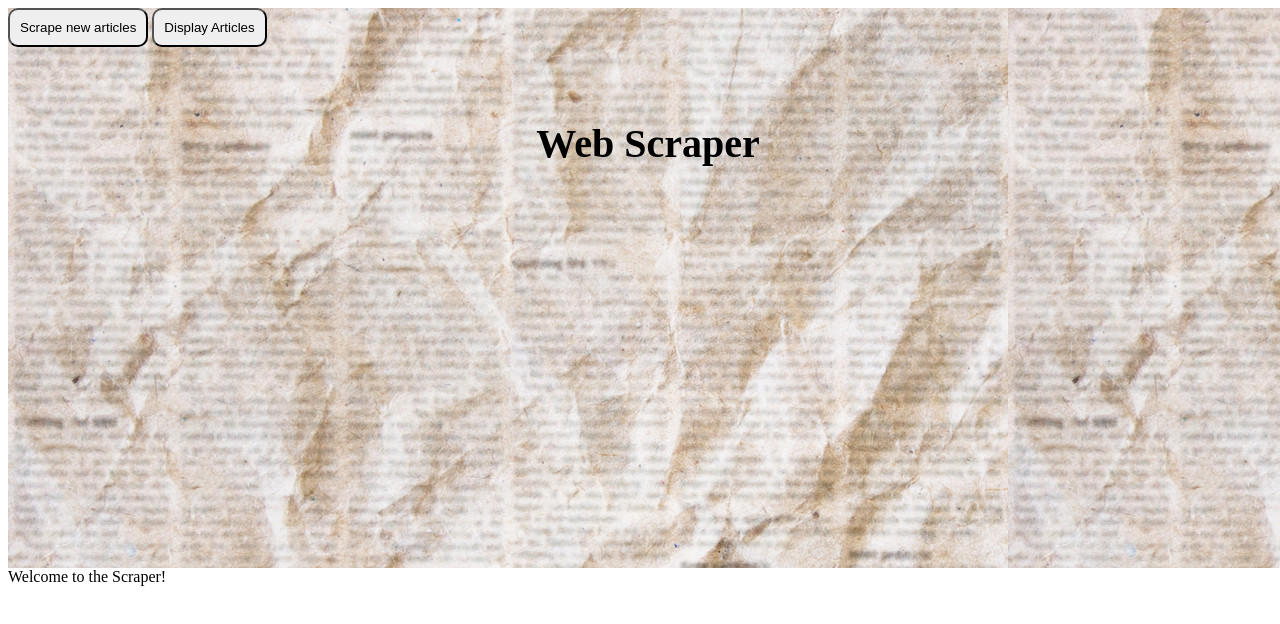
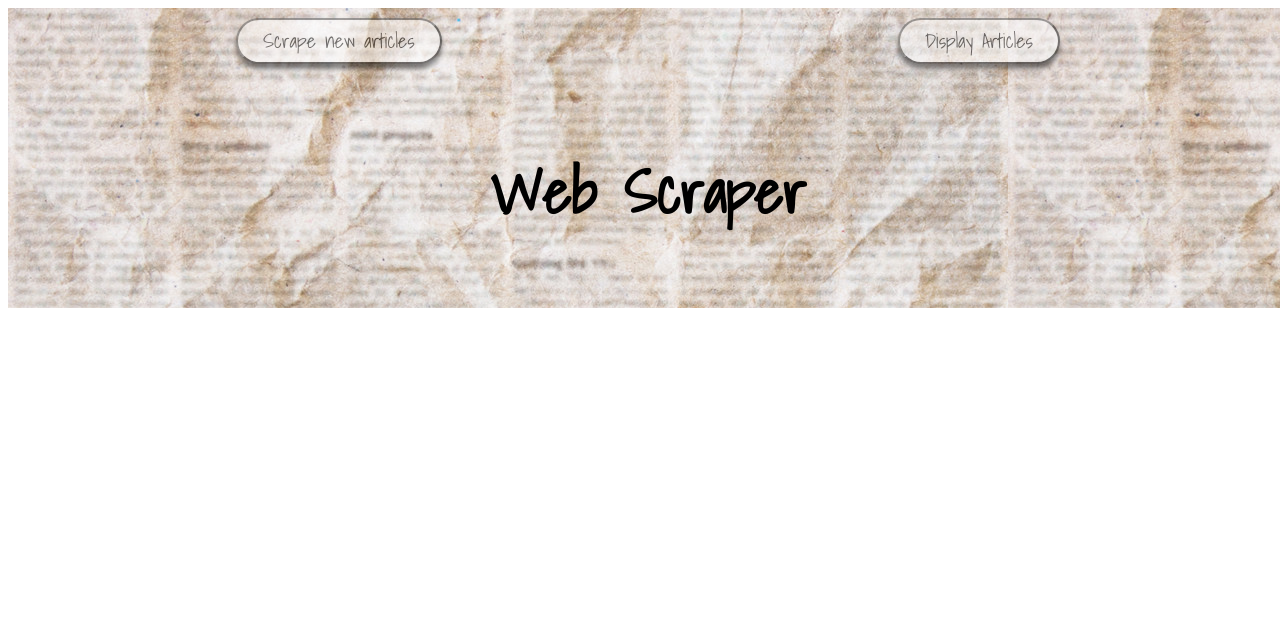
Before and after one commit to kayjlou/TheScraper, a website: page public/index.html in a window 1280 px wide. Drawn offline with Linux system fonts and the light colour scheme.

Commit message:
added button styles

```diff
--- a/public/assets/css/styles.css
+++ b/public/assets/css/styles.css
@@ -11,10 +11,11 @@ body {
 }
 
 .header {
+  font-family: 'Shadows Into Light', cursive;
   display: inline-block;
   width: 100%;
   margin-top: 0;
-  height: 70vh;
+  height: 300px;
   background-image: url("../images/newspaper.jpg");
   background-color: #cccccc;
 }
@@ -22,26 +23,32 @@ body {
 h4 {
   text-align: center;
   color: black;
-  font-size: 40px;
-  padding: 20px;
+  font-size: 60px;
+  /* padding-top: 5px; */
 }
 
-#scrape, #display {
-  display: inline-block;
-  text-align: right;
-  padding: 10px;
-  border-radius: 10px;
-  -webkit-border-radius: 10px;
-  -moz-border-radius: 10px;
-  -ms-border-radius: 10px;
-  -o-border-radius: 10px;
+.buttons {
+  padding-top: 10px;
+  display: flex;
+  justify-content: space-around;
 }
 
-/* .nav-img {
-  height: 50px;
-  margin-left: 10px;
+.button {
+  font-family: 'Shadows Into Light', cursive;
+  opacity: 0.5;
+  background: white;
+  border-radius: 100px;
+  padding: 5px 25px;
+  color: black;
+  text-decoration: none;
+  font-size: 1.25em;
+  margin: 0 15px;
+  box-shadow: 0 5px 5px 0 #1c1c1c;
+  transition: all 0.25s ease-in-out;
 }
 
-#nav-mobile li {
-  margin: auto;
-} */
+.button:hover {
+  opacity: 1;
+  box-shadow: 0 5px 5px 0 transparent;
+  transition: all 0.25s ease-in-out;
+}
--- a/public/index.html
+++ b/public/index.html
@@ -6,6 +6,8 @@
   <meta name="viewport" content="width=device-width, initial-scale=1.0">
   <meta http-equiv="X-UA-Compatible" content="ie=edge">
   <title>Document</title>
+
+  <link href="https://fonts.googleapis.com/css?family=Shadows+Into+Light&display=swap" rel="stylesheet">
 
   <link rel="stylesheet" href="assets/css/styles.css">
 </head>
@@ -17,24 +19,14 @@
       <!-- <div class="nav-wrapper right"> -->
       <!-- <img class='nav-img' src='assets/images/news.png' /> -->
 
-      <button id="scrape" onclick=scrape()>Scrape new articles</button>
-      <button id="display" onclick=displayArticles()>Display Articles</button>
-
+      <button class="button" onclick=scrape()>Scrape new articles</button>
+      <button class="button" onclick=displayArticles()>Display Articles</button>
     </div>
     <!-- </div> -->
-
     <h4> Web Scraper</h4>
   </div>
 
 
-
-
-
-
-
-  <div id="welcome">
-    <header> Welcome to the Scraper!</header>
-  </div>
   <div class="articles">
 
 
```
